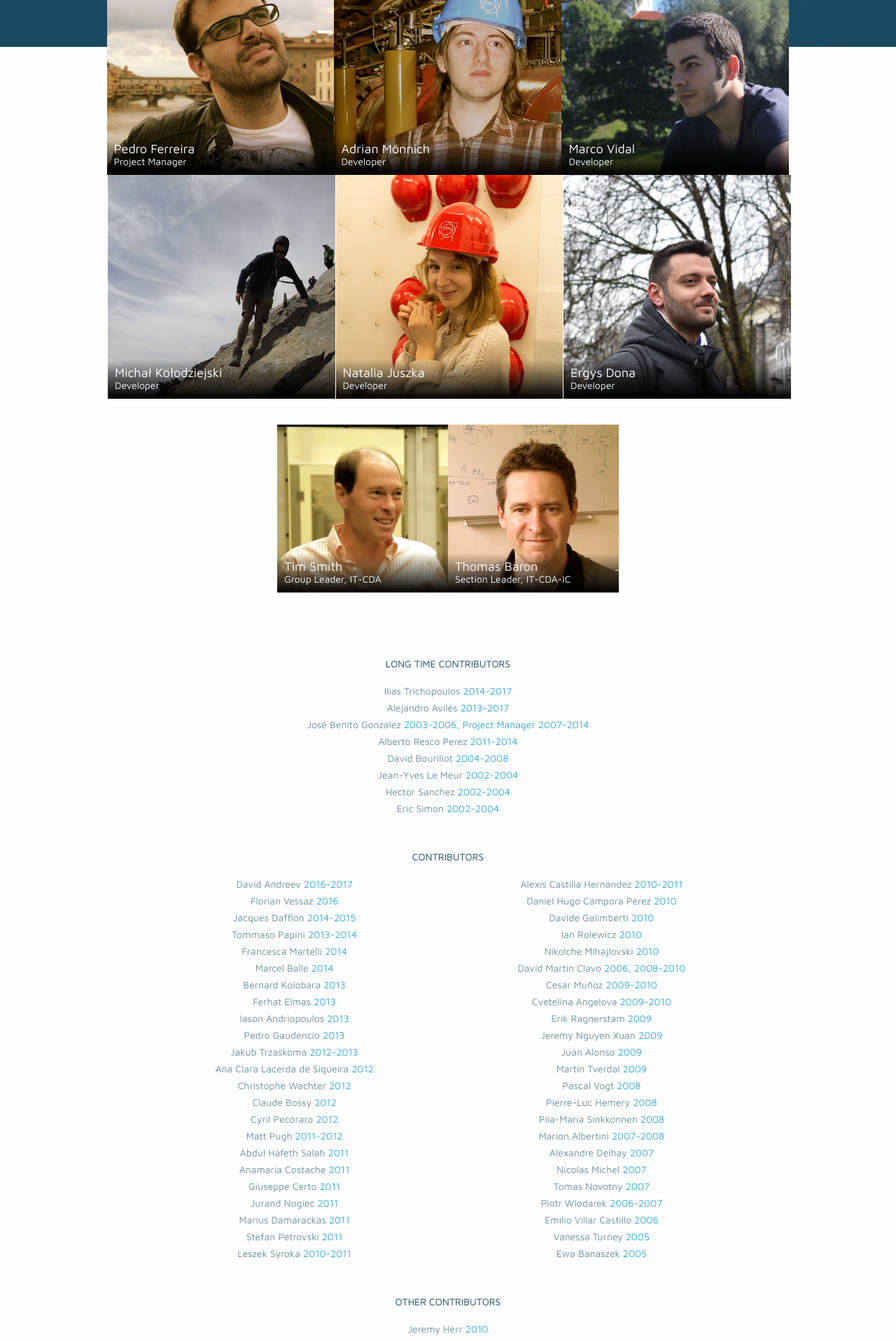
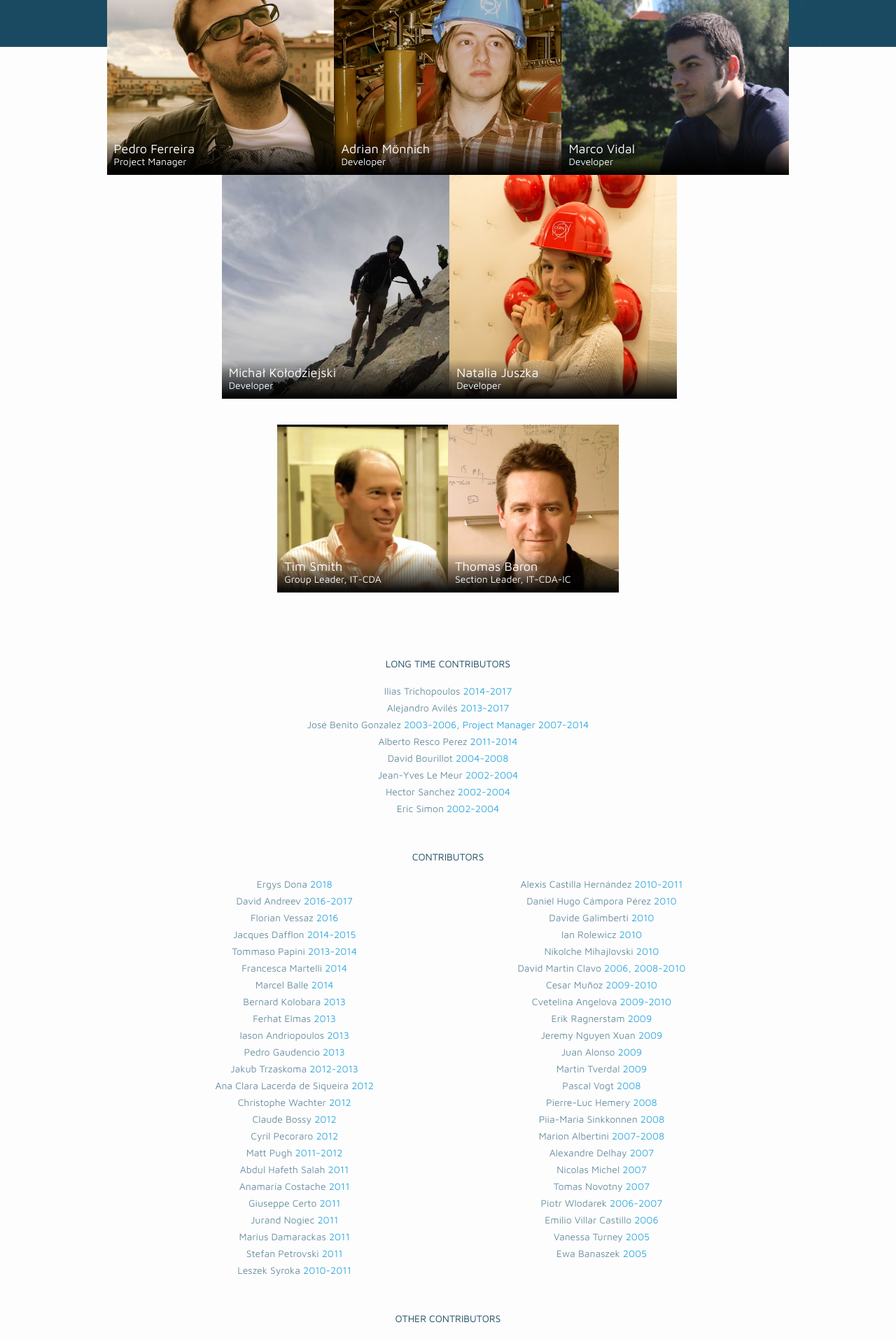
Before and after one commit to indico/indico.github.io, a Jekyll site: the page built from about_us.md, in a window 1280 px wide. Shown: the part 638-2555 px from the top of the page at 70% size. Built offline with Jekyll 4.4.1, drawn with Linux system fonts in a browser that asks for light colours; nearby versions of some CDN libraries; comment, search, counter and statistics services are not loaded.

Commit message:
Revert "Add @errikos to team list (#15)"
Also add him to list of contributors.
This reverts commit 869365ff5757747b22ea3a82fc684d48367489a2.

```diff
--- a/_layouts/about_us.html
+++ b/_layouts/about_us.html
@@ -43,12 +43,6 @@ layout: default
                         <div class="team-member team-member-dev col-md-4 col-sm-6 col-xs-12 col-centered team-member-developer-4">
                             <div class="team-member-note">
                                 <div class="team-member-name">Natalia Juszka</div>
-                                <div class="team-member-pos">Developer</div>
-                            </div>
-                        </div>
-                        <div class="team-member team-member-dev col-md-4 col-sm-6 col-xs-12 col-centered team-member-developer-5">
-                            <div class="team-member-note">
-                                <div class="team-member-name">Ergys Dona</div>
                                 <div class="team-member-pos">Developer</div>
                             </div>
                         </div>
@@ -128,6 +122,10 @@ layout: default
                             <div class="row">
                                 <div class="col-sm-6">
                                     <ul class="contr-list-names">
+                                        <li>
+                                            <span class="contr-list-names-name">Ergys Dona</span>
+                                            <span class="contr-list-names-date">2018</span>
+                                        </li>
                                         <li>
                                             <span class="contr-list-names-name">David Andreev</span>
                                             <span class="contr-list-names-date">2016-2017</span>
--- a/css/indico.scss
+++ b/css/indico.scss
@@ -1243,10 +1243,6 @@ a.no-decoration {
         background-image: url('../img/people/nataliajuszka.jpg');
     }
 
-    .team-member-developer-5 {
-        background-image: url('../img/people/ergysdona.jpg');
-    }
-
     .team-member-leader-group {
         background-image: url('../img/people/timsmith.jpg');
     }
```
Also changed, not shown: img/people/ergysdona.jpg (deleted).
